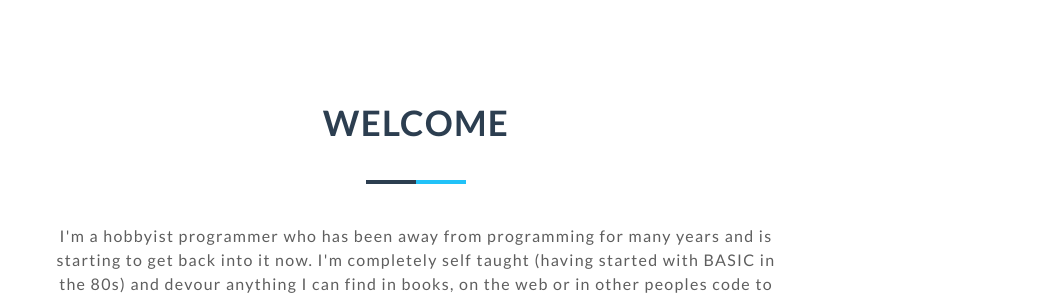
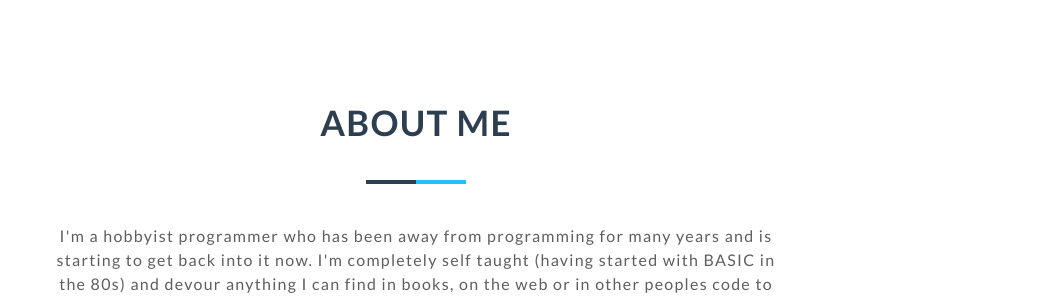
Before and after one commit to Gamernaut/gamernaut.github.io, a Jekyll site: the page built from index.html, in a window 1280 px wide and 900 px high, scrolled down 916 px. Shown: the part 159-459 px from the top of the window, without its empty margins (224-1280 px from the left). Built offline with Jekyll 4.4.1, drawn with Linux system fonts in a browser that asks for light colours; nearby versions of some CDN libraries.

Commit message:
Update _config.yml

```diff
--- a/_config.yml
+++ b/_config.yml
@@ -81,7 +81,7 @@ vimeo: '#'
 #####################################
 #############   About   #############
 #####################################
-about-title: Welcome
+about-title: About Me
 about-description: I'm a hobbyist programmer who has been away from programming for many years and is starting to get back into it now. I'm completely self taught (having started with BASIC in the 80s) and devour anything I can find in books, on the web or in other peoples code to increase my knowledge. I'm currently learning/relearning C++ and Python and will probably add Kotlin, PHP and Javascript to my list eventually.
 
 #####################################
```
